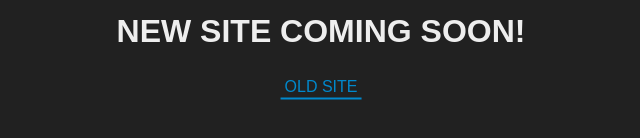
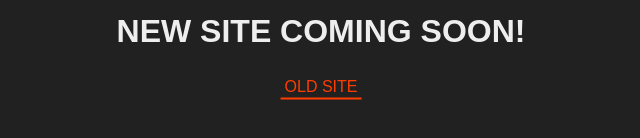
Before and after one commit to AgtLucas/agtlucas.github.io, a plain HTML site: page index.html in a window 1280 px wide. Shown: the part 344-482 px from the top of the page, without its empty margins (319-959 px from the left). Drawn offline with Linux system fonts and the light colour scheme.

Commit message:
Update CSS

```diff
--- a/index.html
+++ b/index.html
@@ -1 +1 @@
-<!doctype html><html lang="en"><head><meta charset="UTF-8"><title>Lucas da Silva - Front-End Ops</title><meta name="viewport" content="width=device-width"><style>*{margin: 0;padding: 0;}*, *:before, *:after{-moz-box-sizing: border-box;-webkit-box-sizing: border-box;box-sizing: border-box;}html, body{height: 100%;}body{font-family: sans-serif;font-weight: 300;background:#212121;color:#EEEEEE;}.main{position: absolute;top: 0;right: 0;bottom: 0;left: 0;}.hello{position: absolute;top: 50%;left: 50%;text-align: center;-webkit-transform: translate(-50%, -50%);-moz-transform: translate(-50%, -50%);-ms-transform: translate(-50%, -50%);-o-transform: translate(-50%, -50%);transform: translate(-50%, -50%);text-transform:uppercase;}.old-site{display:inline-block;margin-top:20px;padding:8px 4px 2px 4px;color: #08c;text-decoration:none;border-bottom:2px solid #08c;}.old-site:hover{background:#08c;color:#f0f0f0;}</style><link rel="shortcut icon" href="favicon.ico" type="image/x-icon"><link rel="apple-touch-icon" href="favicon.png"></head><body><div class="main"><div class="hello"><h1>New site coming soon!</h1><a class="old-site" href="http://agtlucas.com">Old site</a></div></div></body></html>
+<!doctype html><html lang="en"><head><meta charset="UTF-8"><title>Lucas da Silva - Front-End Ops</title><meta name="viewport" content="width=device-width"><style>*{margin: 0;padding: 0;}*, *:before, *:after{-moz-box-sizing: border-box;-webkit-box-sizing: border-box;box-sizing: border-box;}html, body{height: 100%;}body{font-family: sans-serif;font-weight: 300;background:#212121;color:#EEEEEE;}.main{position: absolute;top: 0;right: 0;bottom: 0;left: 0;}.hello{position: absolute;top: 50%;left: 50%;text-align: center;-webkit-transform: translate(-50%, -50%);-moz-transform: translate(-50%, -50%);-ms-transform: translate(-50%, -50%);-o-transform: translate(-50%, -50%);transform: translate(-50%, -50%);text-transform:uppercase;}.old-site{display:inline-block;margin-top:20px;padding:8px 4px 2px 4px;color: #FF3D00;text-decoration:none;border-bottom:2px solid #FF3D00;}.old-site:hover{background:#08c;color:#f0f0f0;border-bottom:2px solid #08c;}</style><link rel="shortcut icon" href="favicon.ico" type="image/x-icon"><link rel="apple-touch-icon" href="favicon.png"></head><body><div class="main"><div class="hello"><h1>New site coming soon!</h1><a class="old-site" href="http://agtlucas.com">Old site</a></div></div></body></html>
```
